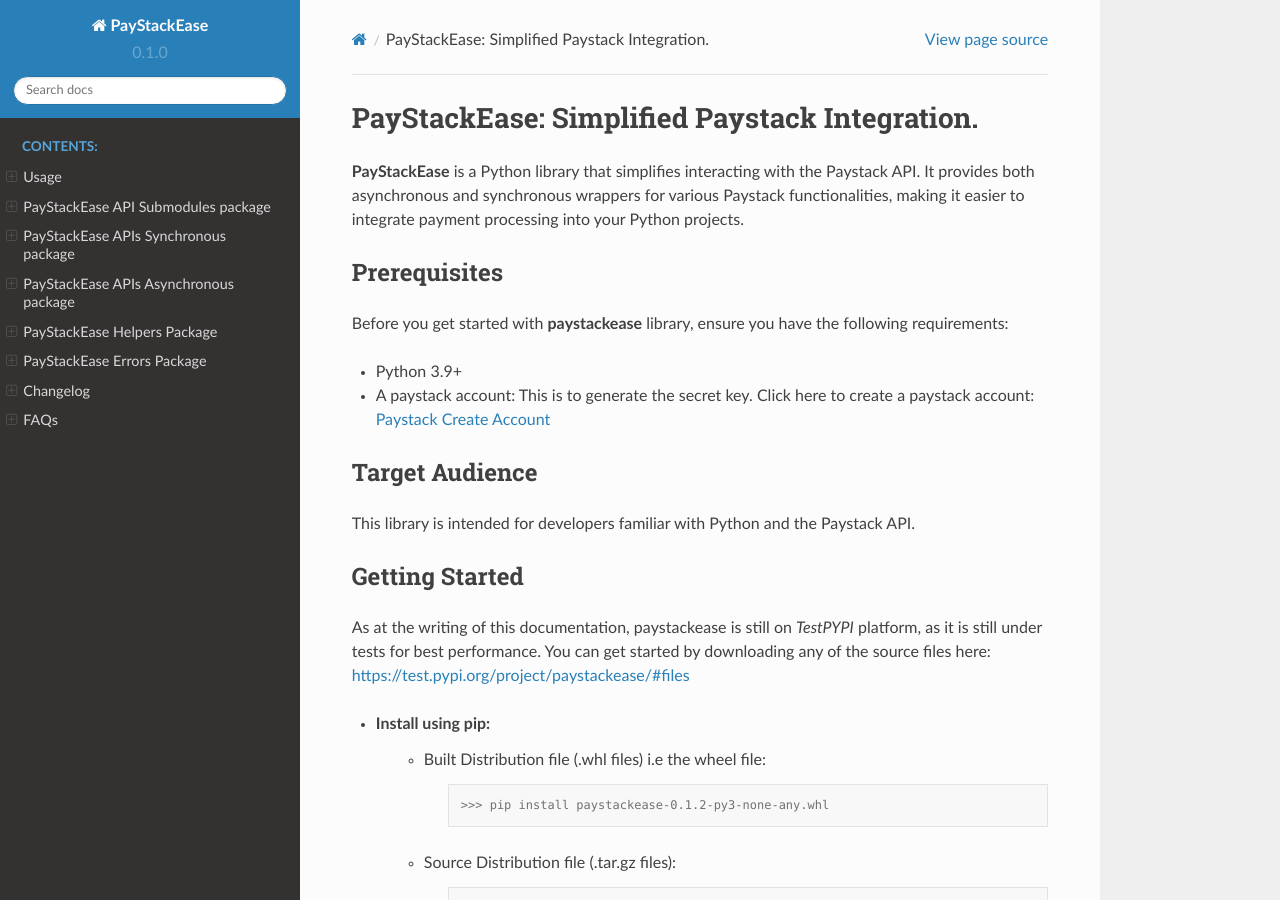
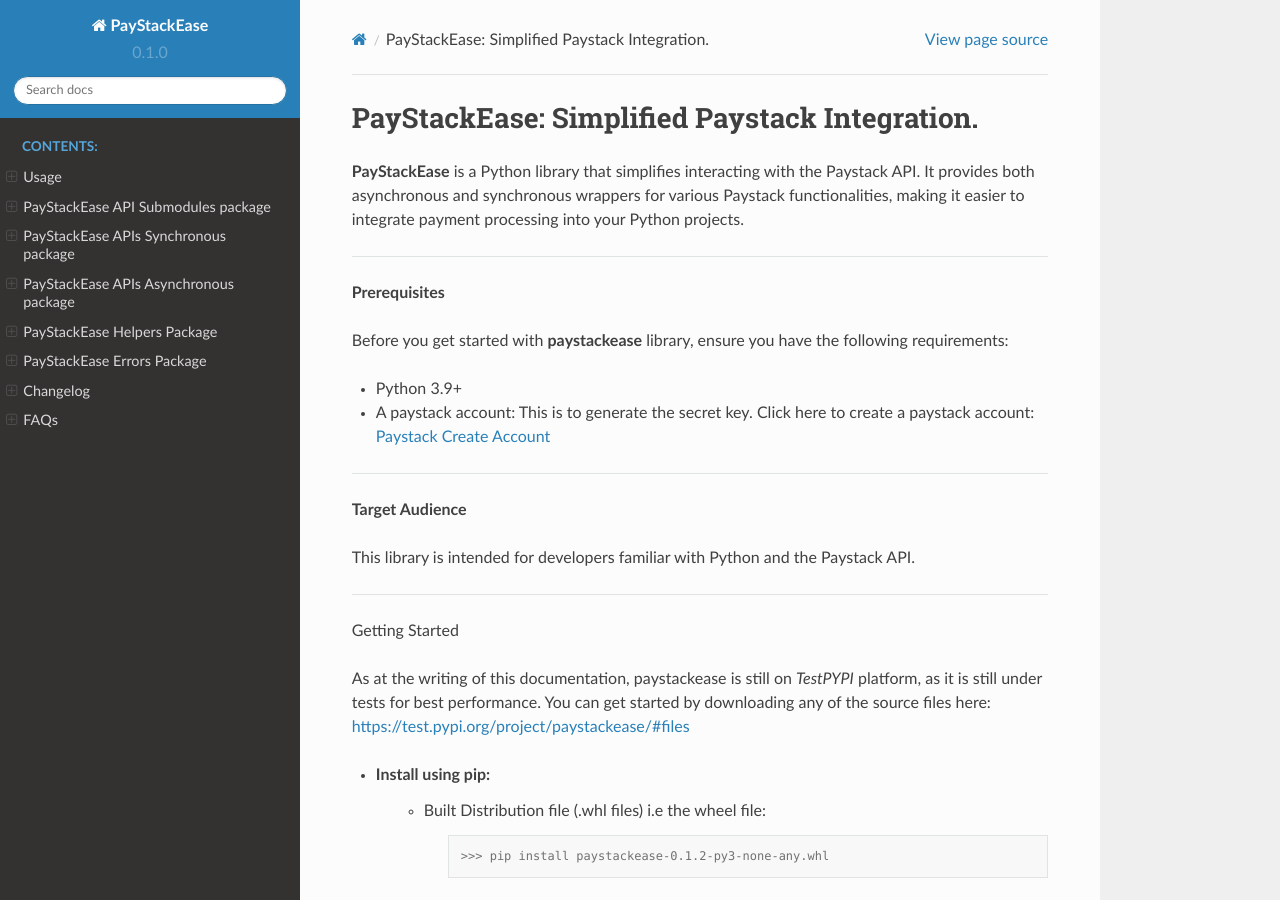
Before and after one commit to cla-bit/PayStackEase, a Sphinx documentation site: the page built from docs/source/index.rst, in a window 1280 px wide and 900 px high. Built offline with Sphinx 7.4.7 and the Read the Docs theme 2.0.0, drawn with Linux system fonts in a browser that asks for light colours.

```diff
--- a/docs/source/index.rst
+++ b/docs/source/index.rst
@@ -12,9 +12,9 @@ PayStackEase: Simplified Paystack Integration.
 It provides both asynchronous and synchronous wrappers for various Paystack functionalities,
 making it easier to integrate payment processing into your Python projects.
 
+----------------------------------------------------
 
-Prerequisites
--------------------
+**Prerequisites**
 
 Before you get started with **paystackease** library, ensure you have the following requirements:
 
@@ -24,15 +24,15 @@ Before you get started with **paystackease** library, ensure you have the follow
 
 .. _Paystack Create Account: https://paystack.com
 
+----------------------------------------------
 
-Target Audience
----------------------
+**Target Audience**
 
 This library is intended for developers familiar with Python and the Paystack API.
 
+---------------------------------------------------
 
 Getting Started
-----------------------
 
 As at the writing of this documentation, paystackease is still on *TestPYPI* platform, as it is still under tests for best performance.
 You can get started by downloading any of the source files here: https://test.pypi.org/project/paystackease/#files
```
